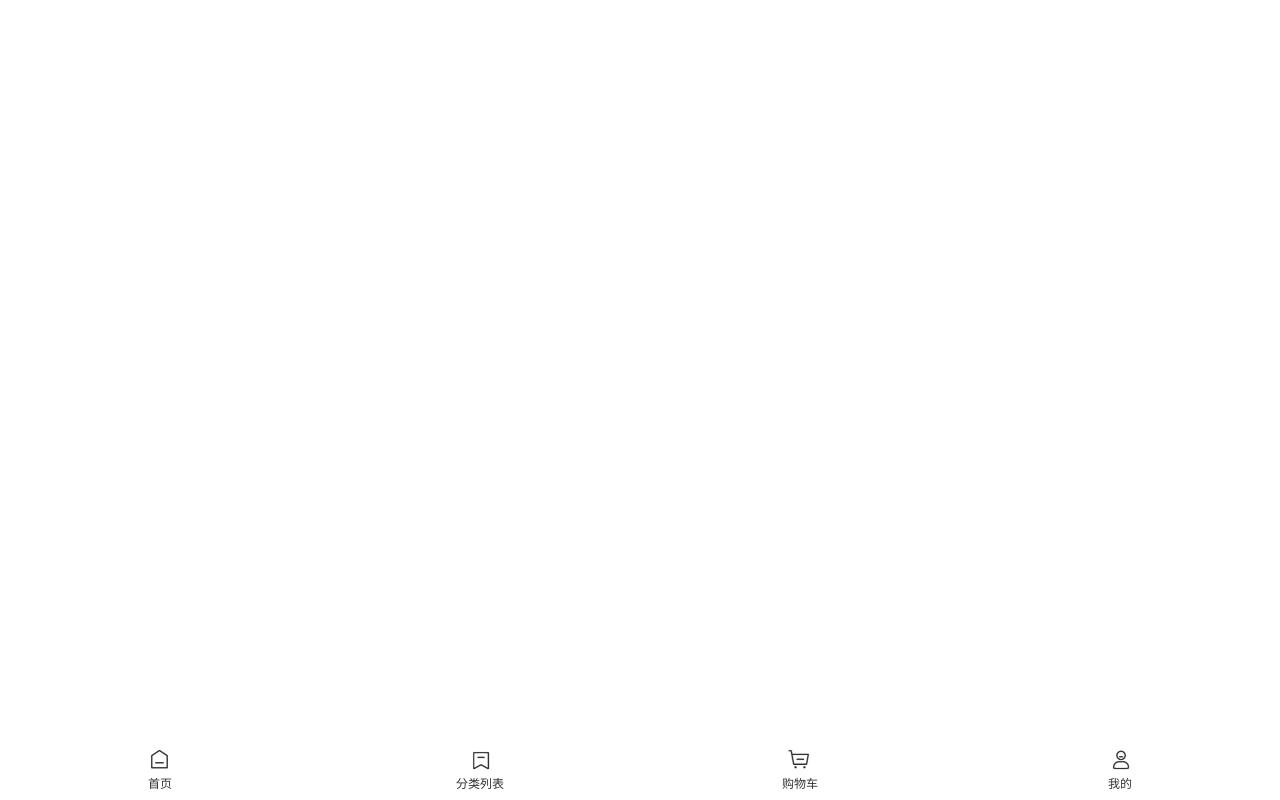
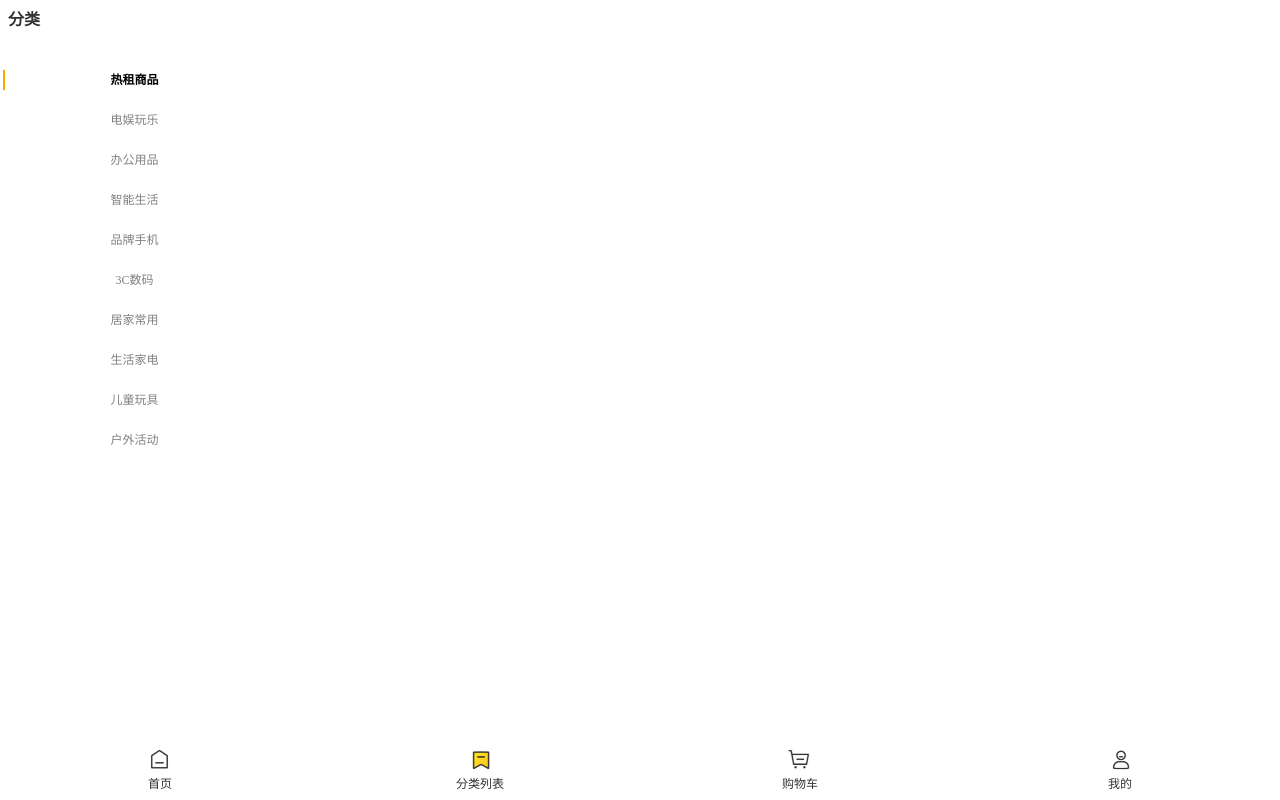
Before and after one commit to wangxiaohang/rzk, a Vue app: page /main/category in a window 1280 px wide. Built offline with nearby package versions, Linux system fonts and the light colour scheme.

Commit message:
update router

```diff
--- a/src/App.vue
+++ b/src/App.vue
@@ -1,104 +1,14 @@
 <template>
 <div class="app">
-  <div class="content">
-    <router-view></router-view>
-  </div>
-  <div class="bottom">
-    <router-link class="item" v-for="(item,index) in IconData" :key="index" :to="item.href">
-      <img :src="item.urlNone" class="none" />
-      <img :src="item.urlActive" class="active" />
-      {{ item.des }}
-    </router-link>
-  </div>
+  <router-view></router-view>
 </div>
 </template>
+<script>
+export default {
+}
+</script>
 <style lang="stylus" scoped>
 .app
   width 100%
   height 100%
-  overflow hidden
-  position relative
-
-.content
-  padding 0px 8px 8px
-  width 100%
-  position absolute
-  top 0
-  bottom 60px
-  overflow auto
-
-.bottom
-  position absolute
-  bottom 0
-  display flex
-  width 100%
-  padding 6px 0
-  height 60px
-  background #fff
-
-  .item
-    display block
-    width 25%
-    text-align center
-    font-size 12px
-    line-height 20px
-
-    img
-      margin 0 auto
-    img.none
-      display block
-    img.active
-      display none
-
-  .item.router-link-active
-    img.none
-      display none
-    img.active
-      display block
 </style>
-<script>
-import IconURL0 from './assets/img/page_none.png'
-import IconURL1 from './assets/img/list_none.png'
-import IconURL2 from './assets/img/shopcar_none.png'
-import IconURL3 from './assets/img/mine_none.png'
-import IconURL4 from './assets/img/page_active.png'
-import IconURL5 from './assets/img/list_active.png'
-import IconURL6 from './assets/img/shopcar_active.png'
-import IconURL7 from './assets/img/mine_active.png'
-
-export default {
-  data () {
-    return {
-      IconData: [{
-        des: '首页',
-        href: '/index',
-        urlNone: IconURL0,
-        urlActive: IconURL4
-      },
-      {
-        des: '分类列表',
-        href: '/category',
-        urlNone: IconURL1,
-        urlActive: IconURL5
-      },
-      {
-        des: '购物车',
-        href: '/cart',
-        urlNone: IconURL2,
-        urlActive: IconURL6
-      },
-      {
-        des: '我的',
-        href: '/user',
-        urlNone: IconURL3,
-        urlActive: IconURL7
-      }]
-    }
-  },
-  methods: {
-    change: function (index) {
-      console.info(index)
-    }
-  }
-}
-</script>
--- a/src/pages/category.vue
+++ b/src/pages/category.vue
@@ -78,7 +78,7 @@ export default {
       this.navIndex = index
       this.$route.params.id = index
       this.$router.push({
-        path: '/category/' + index
+        path: 'category/' + index
       })
     }
   }
--- /dev/null
+++ b/src/pages/main.vue
@@ -0,0 +1,104 @@
+<template>
+<div class="main">
+  <div class="content">
+    <router-view></router-view>
+  </div>
+  <div class="bottom">
+    <router-link class="item" v-for="(item,index) in IconData" :key="index" :to="item.href">
+      <img :src="item.urlNone" class="none" />
+      <img :src="item.urlActive" class="active" />
+      {{ item.des }}
+    </router-link>
+  </div>
+</div>
+</template>
+<style lang="stylus" scoped>
+.main
+  width 100%
+  height 100%
+  overflow hidden
+  position relative
+
+.content
+  padding 0px 8px 8px
+  width 100%
+  position absolute
+  top 0
+  bottom 60px
+  overflow auto
+
+.bottom
+  position absolute
+  bottom 0
+  display flex
+  width 100%
+  padding 6px 0
+  height 60px
+  background #fff
+
+  .item
+    display block
+    width 25%
+    text-align center
+    font-size 12px
+    line-height 20px
+
+    img
+      margin 0 auto
+    img.none
+      display block
+    img.active
+      display none
+
+  .item.router-link-active
+    img.none
+      display none
+    img.active
+      display block
+</style>
+<script>
+import IconURL0 from '@/assets/img/page_none.png'
+import IconURL1 from '@/assets/img/list_none.png'
+import IconURL2 from '@/assets/img/shopcar_none.png'
+import IconURL3 from '@/assets/img/mine_none.png'
+import IconURL4 from '@/assets/img/page_active.png'
+import IconURL5 from '@/assets/img/list_active.png'
+import IconURL6 from '@/assets/img/shopcar_active.png'
+import IconURL7 from '@/assets/img/mine_active.png'
+
+export default {
+  data () {
+    return {
+      IconData: [{
+        des: '首页',
+        href: '/main/index',
+        urlNone: IconURL0,
+        urlActive: IconURL4
+      },
+      {
+        des: '分类列表',
+        href: '/main/category',
+        urlNone: IconURL1,
+        urlActive: IconURL5
+      },
+      {
+        des: '购物车',
+        href: '/main/cart',
+        urlNone: IconURL2,
+        urlActive: IconURL6
+      },
+      {
+        des: '我的',
+        href: '/main/user',
+        urlNone: IconURL3,
+        urlActive: IconURL7
+      }]
+    }
+  },
+  methods: {
+    change: function (index) {
+      console.info(index)
+    }
+  }
+}
+</script>
--- a/src/router/index.js
+++ b/src/router/index.js
@@ -1,5 +1,6 @@
 import Vue from 'vue'
 import Router from 'vue-router'
+import Main from '@/pages/main'
 import Index from '@/pages/index'
 import Category from '@/pages/category'
 import CategoryFromId from '@/components/CategoryFromId'
@@ -13,34 +14,37 @@ export default new Router({
   routes: [
     {
       path: '/',
-      redirect: '/index'
+      redirect: '/main/index'
     },
     {
-      path: '/index',
-      name: 'Index',
+      path: '/main',
+      name: 'main',
+      component: Main,
+      children: [
+        {
+          path: 'index',
           component: Index
-    },
-    {
-      path: '/category',
+        }, {
+          path: 'category',
           name: 'Category',
           component: Category,
           children: [ // 这里就是二级路由
             {
-          path: '/category/:id',
+              path: 'category/:id',
               name: 'CategoryId',
               component: CategoryFromId
             }
           ]
-    },
-    {
-      path: '/cart',
+        }, {
+          path: 'cart',
           name: 'Cart',
           component: Cart
-    },
-    {
-      path: '/user',
+        }, {
+          path: 'user',
           name: 'User',
           component: User
         }
       ]
+    }
+  ]
 })
```
Lines whose indentation alone changed are shown as unchanged.
